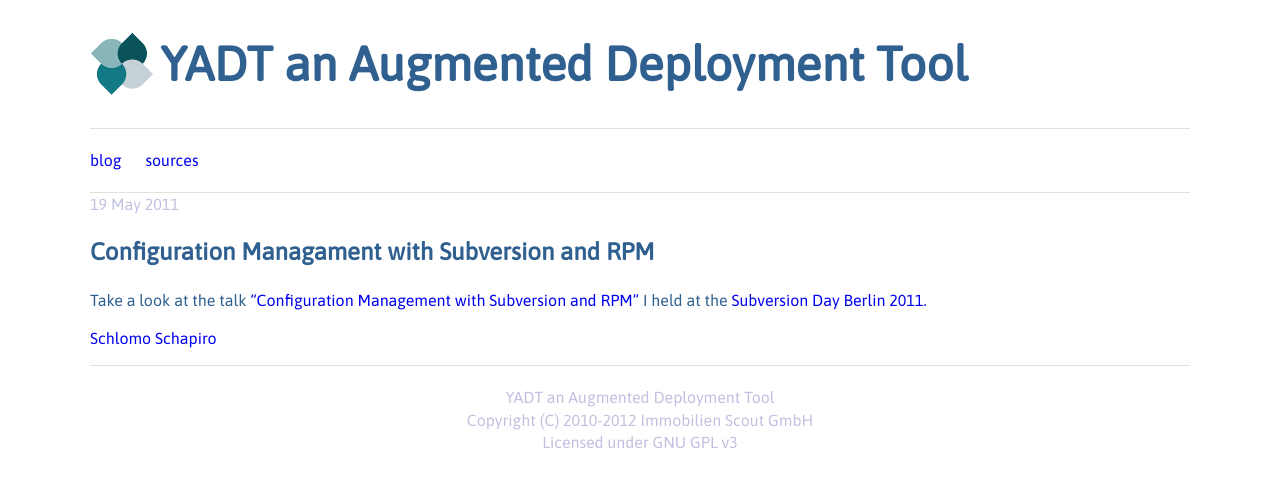
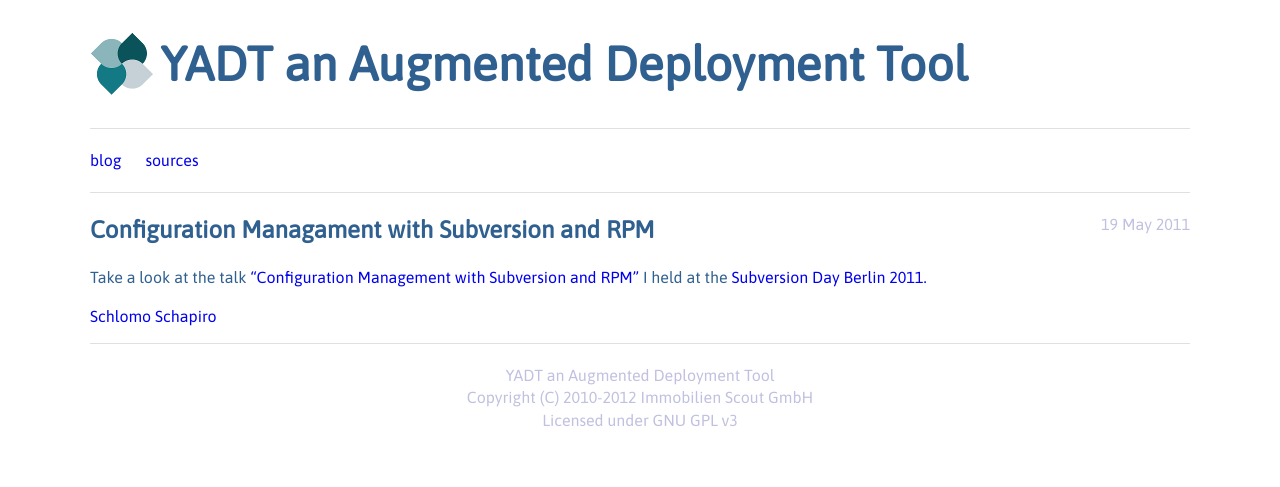
Before and after one commit to yadt/yadt.github.com, a Jekyll site: the page built from _posts/2011-05-19-configuration-management.md, in a window 1280 px wide. Shown: the top 487 px of the page. Built offline with Jekyll 4.4.1, drawn with Linux system fonts in a browser that asks for light colours; nearby versions of some CDN libraries.

Commit message:
small compilation date

```diff
--- a/_layouts/default.html
+++ b/_layouts/default.html
@@ -28,7 +28,8 @@
 			YADT an Augmented Deployment Tool<br>
 			Copyright (C) 2010-2012 Immobilien Scout GmbH<br>
 			Licensed under GNU GPL v3<br>
-			compiled {{ site.time | time_to_string }}
+			<br>
+			<small>{{ site.time | time_to_string }}</small>
 		</footer>
 
 		<script src="//ajax.googleapis.com/ajax/libs/jquery/1.7.2/jquery.min.js"></script>
--- a/_layouts/post.html
+++ b/_layouts/post.html
@@ -21,7 +21,7 @@
 		</header>
 
 		<div id="main">
-			<span class="post-date">
+			<span class="post-date float-right">
 				{{ page.date | date_to_string }}
 			</span>
 			<h2>{{ page.title }}</h2>
--- a/css/main.css
+++ b/css/main.css
@@ -670,3 +670,7 @@
 .post-date {
 	color: #c0c0e0;
 }
+
+.float-right {
+	float: right;
+}
```
